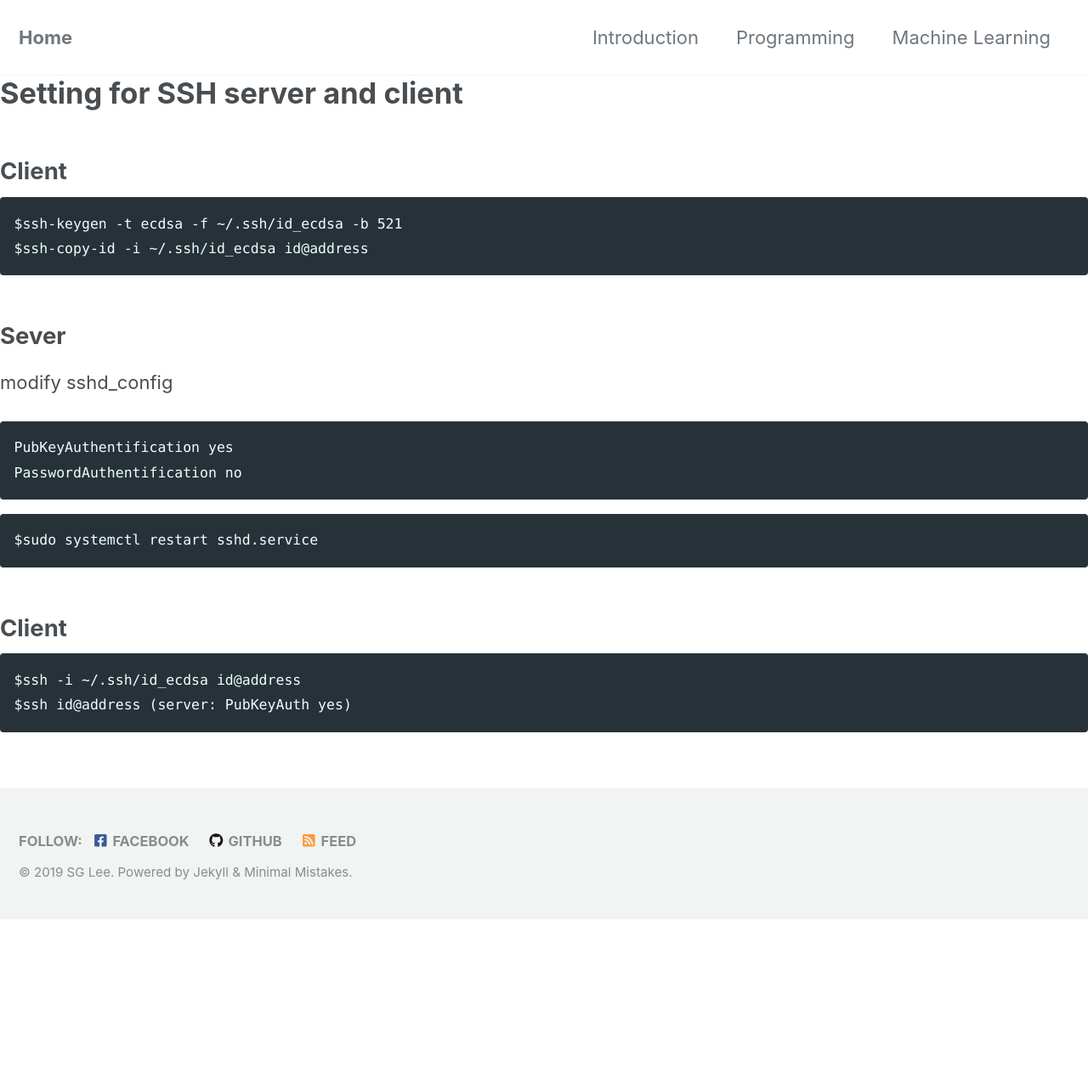
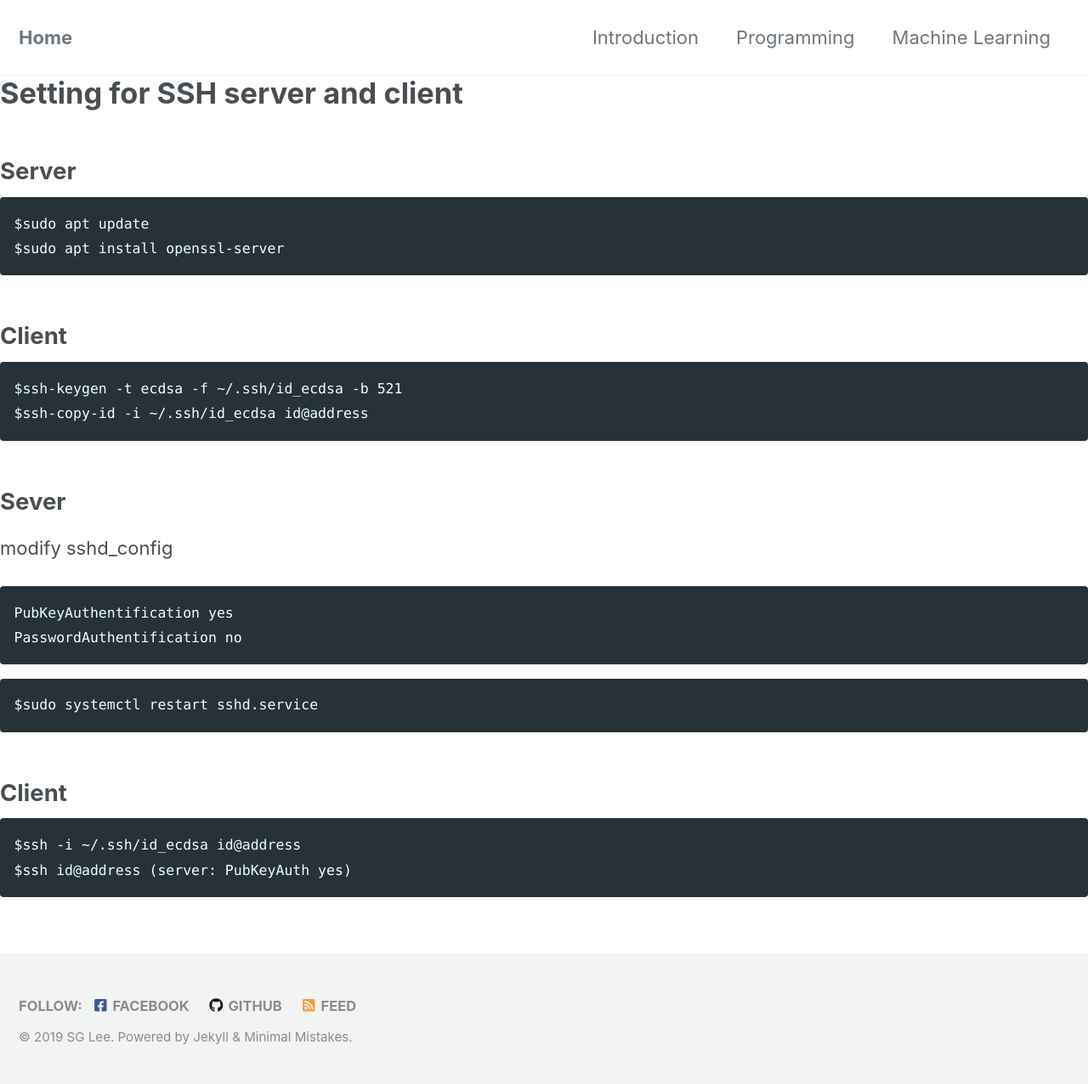
Before and after one commit to sglee-net/sglee-net.github.io, a Jekyll site: the page built from development_environment/ssh.md, in a window 1280 px wide. Shown: the whole page at 85% size. Built offline with Jekyll 4.4.1, drawn with Linux system fonts in a browser that asks for light colours; cached includes are drawn as plain includes; nearby versions of some CDN libraries; our own code applies the rules of GitHub Pages for plain Markdown files; before the commit the page ends 1082 px from its top, so only the background shows below that.

Commit message:
Update ssh.md

````diff
--- a/development_environment/ssh.md
+++ b/development_environment/ssh.md
@@ -1,4 +1,10 @@
 # Setting for SSH server and client
+
+## Server
+```
+$sudo apt update
+$sudo apt install openssl-server
+```
 
 ## Client
 ```
````
